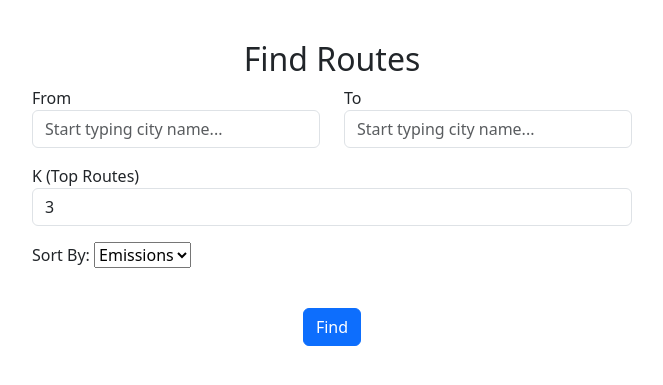
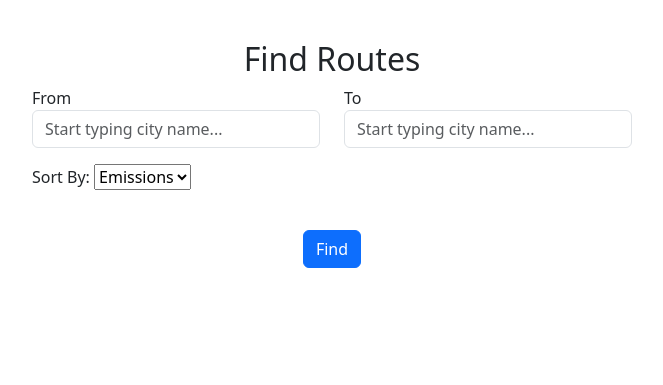
Before and after one commit to tsitseip/GreenHack, a Flask app: template templates/index.html in a window 1280 px wide. Shown: the top 385 px of the page, without its empty margins (308-971 px from the left). Run offline with Flask 3, Linux system fonts and the light colour scheme; the template is opened without the code that fills it, so the values that code supplies are empty; parts of the project's set-up code (start-up, migrations or seed data) failed here and were passed over.

Commit message:
Improvements

```diff
--- a/app.py
+++ b/app.py
@@ -23,7 +23,7 @@ def index():
 def results():
     start = request.form['start']
     end = request.form['end']
-    k = int(request.form['k'])
+    k = 5
     sort_by = int(request.form['sort_by'])
 
     routes_raw = compute_distances(start, end, graph_dict, k, sort_by)
--- a/templates/index.html
+++ b/templates/index.html
@@ -23,10 +23,6 @@
                 </div>
             </div>
             <div class="mb-3">
-                <label>K (Top Routes)</label>
-                <input type="number" name="k" value="3" min="1" class="form-control" required>
-            </div>
-            <div class="mb-3">
                 <label for="sort_by">Sort By:</label>
                 <select name="sort_by" id="sort_by" required>
                     <option value="0">Emissions</option>
```
